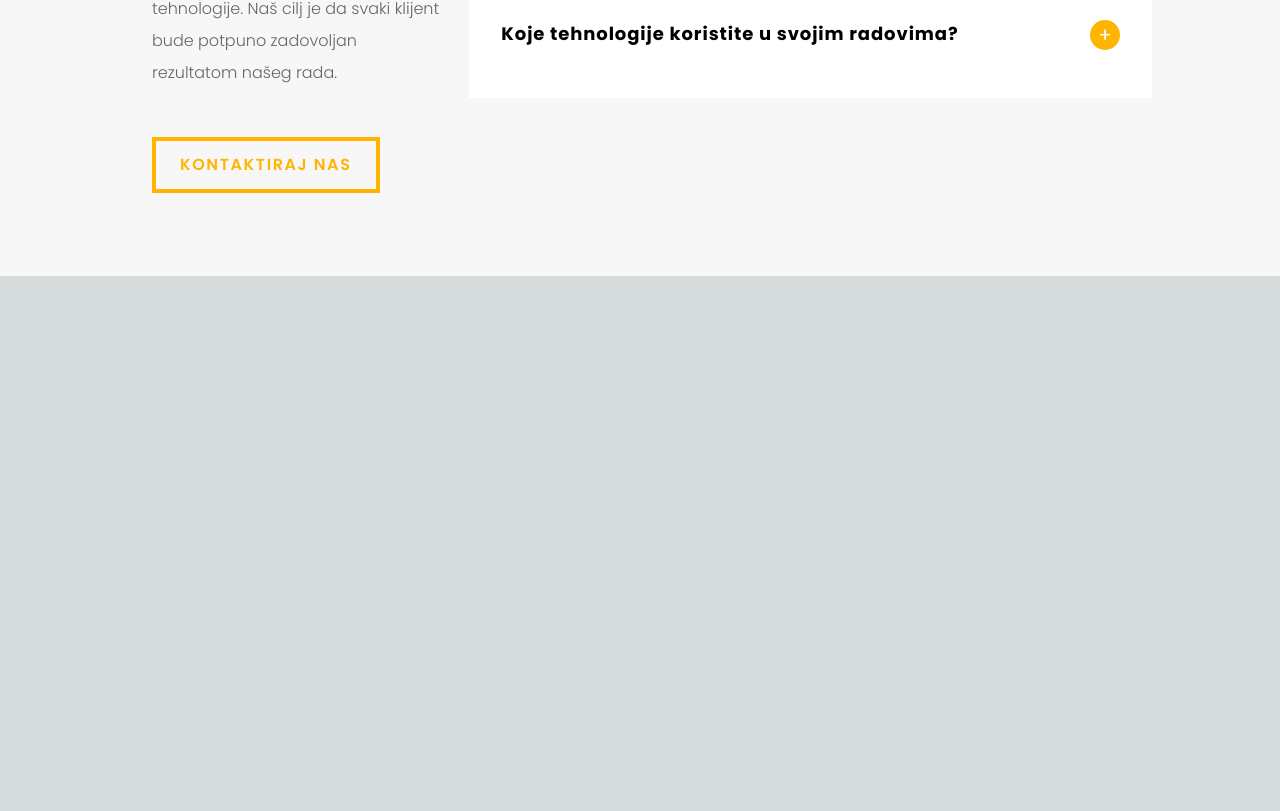
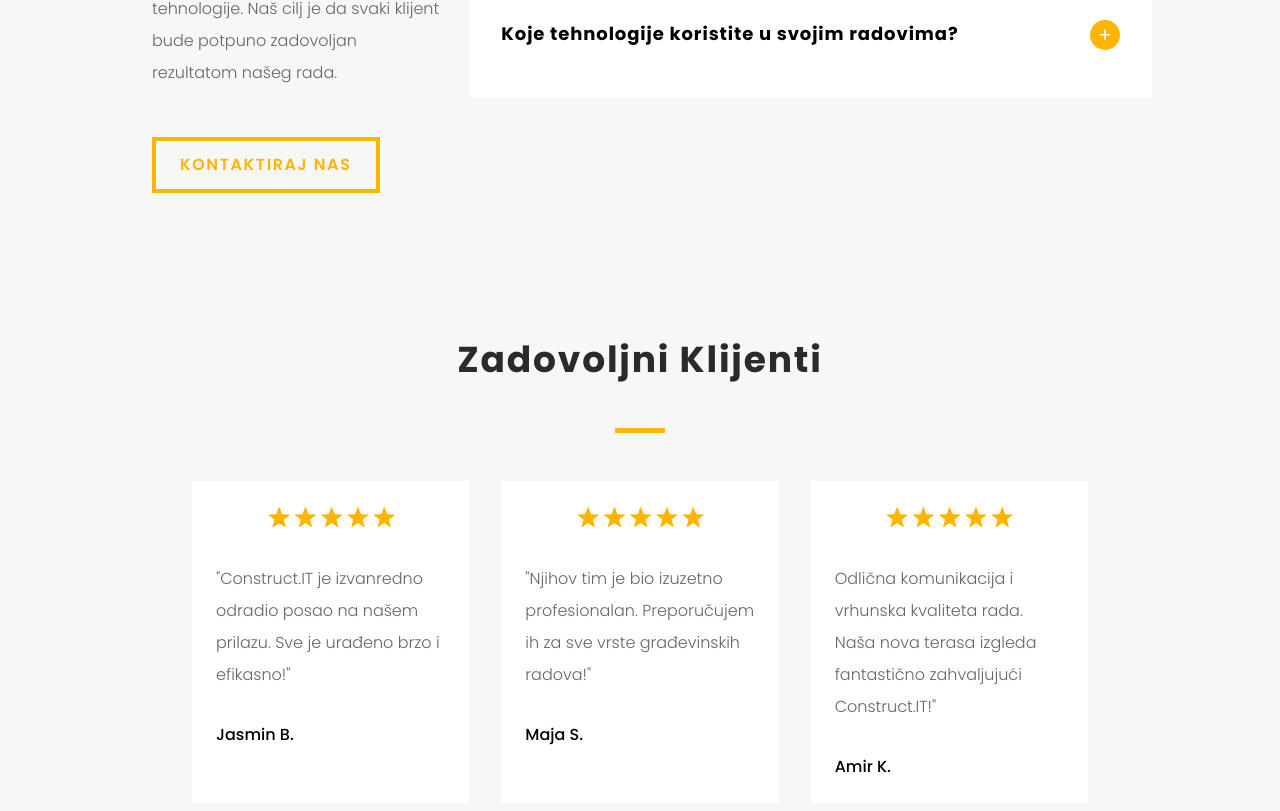
Before and after one commit to VeldinS/construct-it, a Next.js app: page /o-nama in a window 1280 px wide. Shown: the part 3951-4762 px from the top of the page. Before the commit the page ends 4227 px from the top, so only its background shows below. Built offline with nearby package versions, Linux system fonts and the light colour scheme.

Commit message:
About page - testimonials section -  added

```diff
--- a/src/app/o-nama/page.tsx
+++ b/src/app/o-nama/page.tsx
@@ -4,6 +4,8 @@ import ProjectSection from "@/components/about/project-section";
 import ProjectsList from "@/components/about/projects-list";
 import VideoSection from "@/components/about/video-section";
 import FaqSection from "@/components/about/FAQ-section";
+import TestimonialsSection from "@/components/home/testimonials-section";
+import Footer from "@/components/footer/footer";
 
 function AboutPage() {
     return (
@@ -14,6 +16,7 @@ function AboutPage() {
             <ProjectsList />
             <VideoSection />
             <FaqSection />
+            <TestimonialsSection />
         </div>
     );
 }
```
